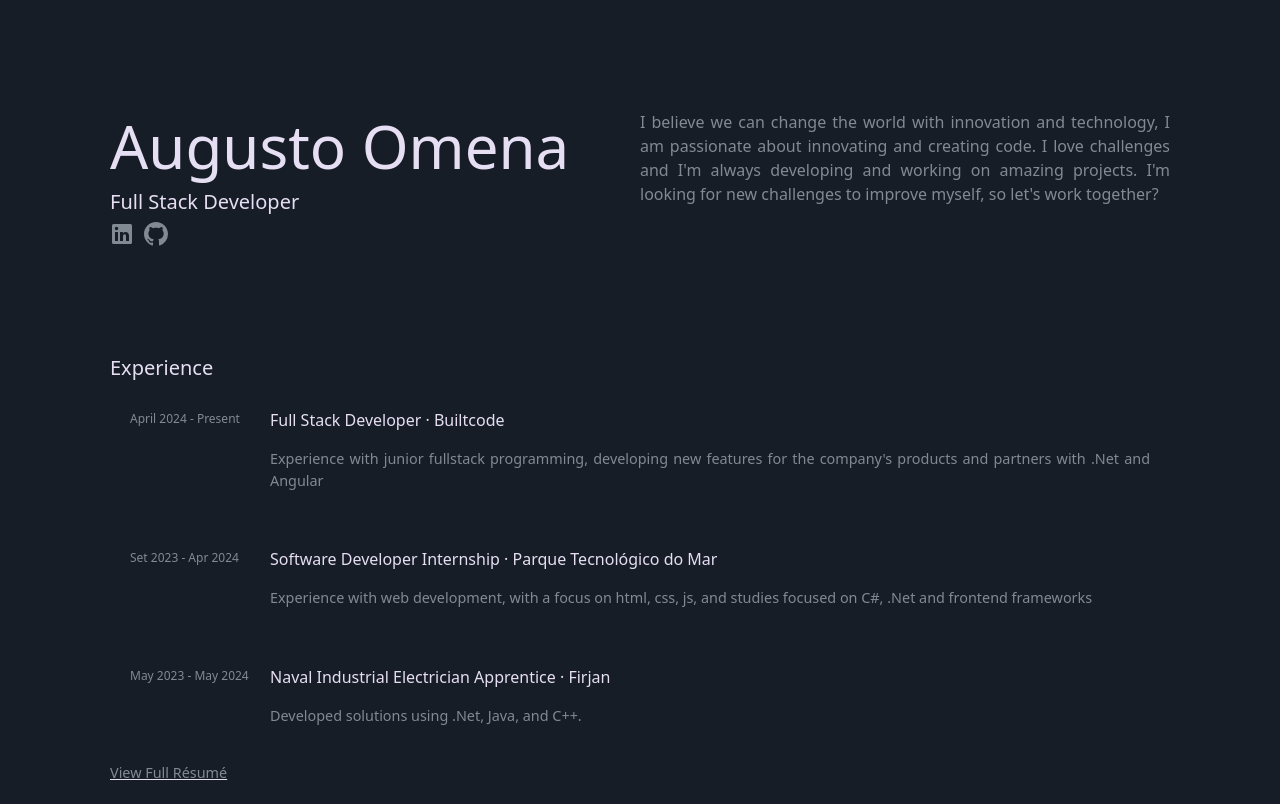
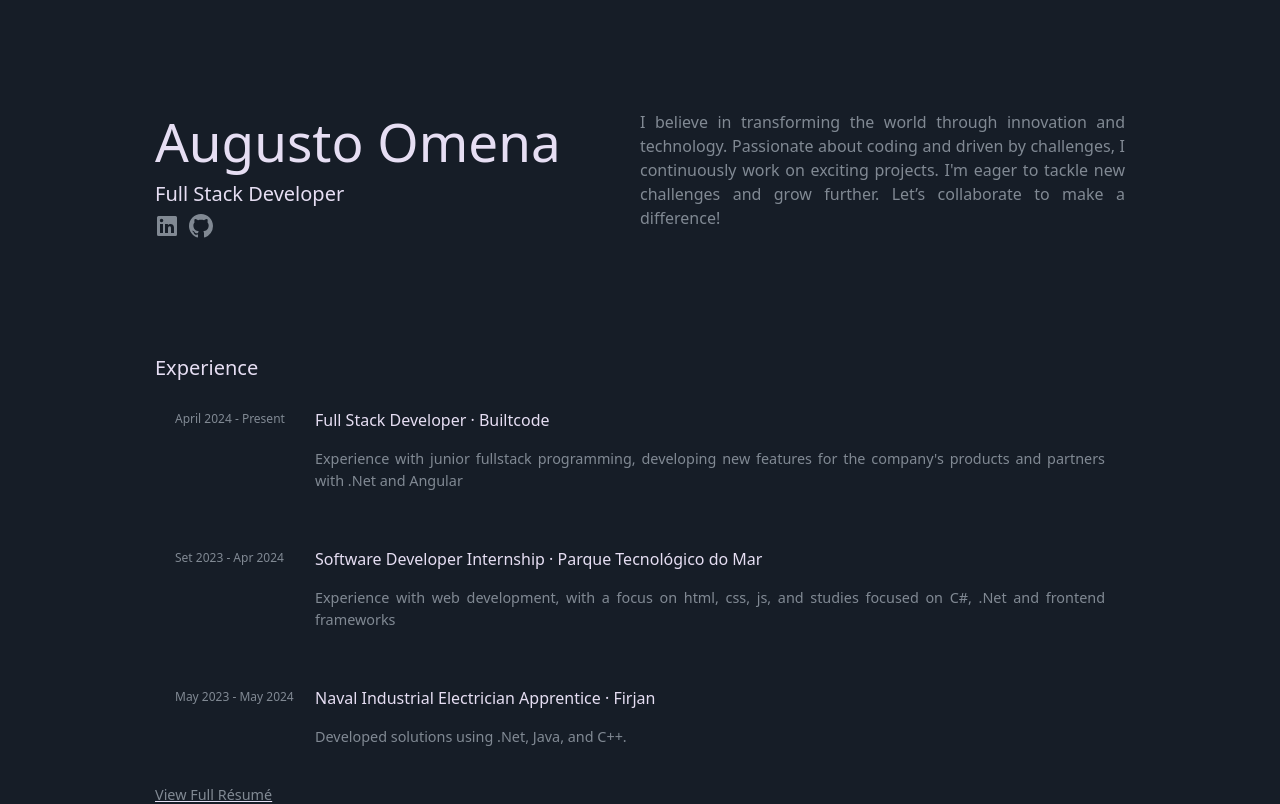
Before and after one commit to AugustoOmena/augusto_omena, an Angular app: page / in a window 1280 px wide. Shown: the top 804 px of the page. Built offline with nearby package versions, Linux system fonts and the light colour scheme.

Commit message:
Inprovements

```diff
--- a/src/app/Components/home/home.component.css
+++ b/src/app/Components/home/home.component.css
@@ -2,6 +2,7 @@
     display: flex;
     flex-wrap: wrap;
     padding: 20px;
+    max-width: 1050px;
 }
 
 .left-column, .right-column {
@@ -78,7 +79,7 @@ h1, h2, a {
 }
 
 h1{
-    font-size: 60px;
+    font-size: 53px;
 }
 
 h2 {
@@ -128,7 +129,7 @@ p {
 
 .glass:hover .enterprise {
     color: rgb(128, 203, 191);
-    transition: color 0.3s ease;
+    transition: color 0.7s ease;
 }
 
 .bottom-20{
@@ -158,7 +159,7 @@ p {
     width: 24px;
     height: 24px;
     color: #EBF5FF80;
-    transition: color 0.3s ease;
+    transition: color 0.7s ease;
   }
 
   .social-icons a:hover .icon {
--- a/src/app/Components/home/home.component.html
+++ b/src/app/Components/home/home.component.html
@@ -17,7 +17,7 @@
     </div>
     <div class="right-column bona-nova-sc-regular">
       <p>
-        I believe we can change the world with innovation and technology, I am passionate about innovating and creating code. I love challenges and I'm always developing and working on amazing projects. I'm looking for new challenges to improve myself, so let's work together?
+        I believe in transforming the world through innovation and technology. Passionate about coding and driven by challenges, I continuously work on exciting projects. I'm eager to tackle new challenges and grow further. Let’s collaborate to make a difference!
       </p>
     </div>
 </div>
```
